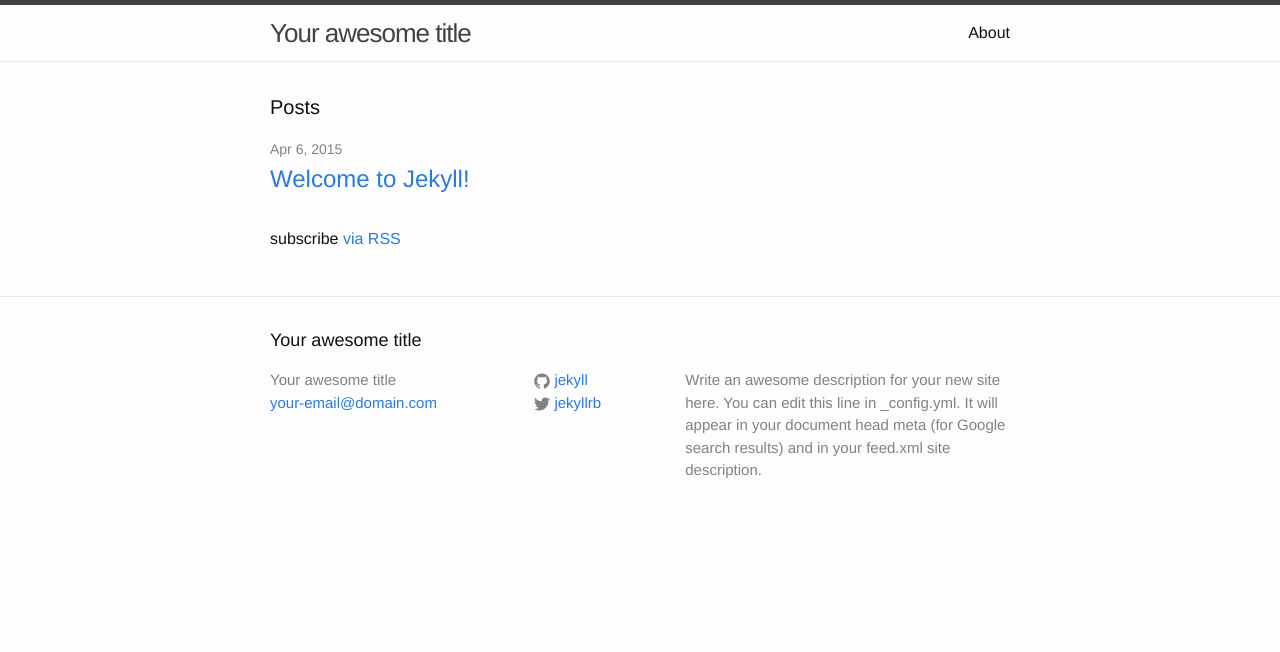
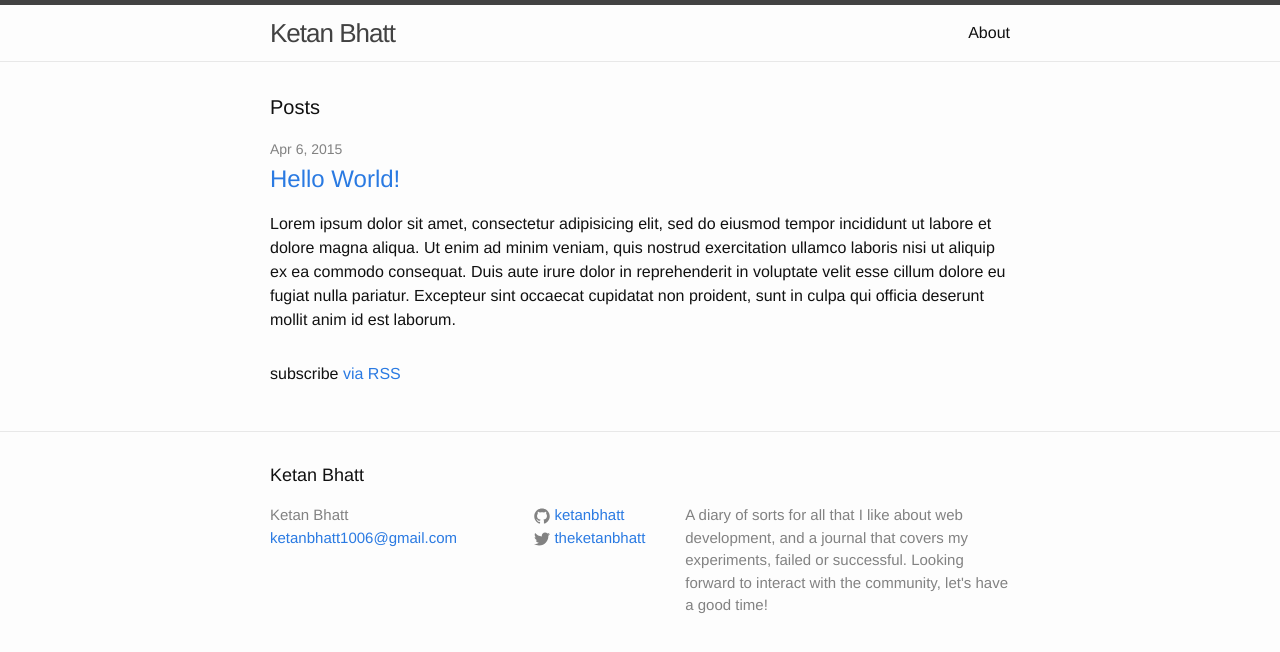
Before and after one commit to ketanbhatt/ketanbhatt.github.io, a Jekyll site: the page built from index.html, in a window 1280 px wide. Shown: the top 652 px of the page. Built offline with Jekyll 4.4.1, drawn with Linux system fonts in a browser that asks for light colours.

Commit message:
Updated about and configured settings

```diff
--- a/_config.yml
+++ b/_config.yml
@@ -1,14 +1,14 @@
 # Site settings
-title: Your awesome title
-email: your-email@domain.com
+title: Ketan Bhatt
+email: ketanbhatt1006@gmail.com
 description: > # this means to ignore newlines until "baseurl:"
-  Write an awesome description for your new site here. You can edit this
-  line in _config.yml. It will appear in your document head meta (for
-  Google search results) and in your feed.xml site description.
+  A diary of sorts for all that I like about web development, and a journal
+  that covers my experiments, failed or successful. Looking forward to
+  interact with the community, let's have a good time!
 baseurl: "" # the subpath of your site, e.g. /blog/
 url: "http://yourdomain.com" # the base hostname & protocol for your site
-twitter_username: jekyllrb
-github_username:  jekyll
+twitter_username: theketanbhatt
+github_username:  ketanbhatt
 
 # Build settings
 markdown: kramdown
--- /dev/null
+++ b/_posts/2015-04-06-hello-world.markdown
@@ -0,0 +1,32 @@
+---
+layout: post
+title:  "Hello World!"
+date:   2015-04-06 21:52:24
+---
+Lorem ipsum dolor sit amet, consectetur adipisicing elit, sed do eiusmod
+tempor incididunt ut labore et dolore magna aliqua. Ut enim ad minim veniam,
+quis nostrud exercitation ullamco laboris nisi ut aliquip ex ea commodo
+consequat. Duis aute irure dolor in reprehenderit in voluptate velit esse
+cillum dolore eu fugiat nulla pariatur. Excepteur sint occaecat cupidatat non
+proident, sunt in culpa qui officia deserunt mollit anim id est laborum.
+
+Lorem ipsum dolor sit amet, consectetur adipisicing elit, sed do eiusmod
+tempor incididunt ut labore et dolore magna aliqua. Ut enim ad minim veniam,
+quis nostrud exercitation ullamco laboris nisi ut aliquip ex ea commodo
+consequat. Duis aute irure dolor in reprehenderit in voluptate velit esse
+cillum dolore eu fugiat nulla pariatur. Excepteur sint occaecat cupidatat non
+proident, sunt in culpa qui officia deserunt mollit anim id est laborum.
+
+Lorem ipsum dolor sit amet, consectetur adipisicing elit, sed do eiusmod
+tempor incididunt ut labore et dolore magna aliqua. Ut enim ad minim veniam,
+quis nostrud exercitation ullamco laboris nisi ut aliquip ex ea commodo
+consequat. Duis aute irure dolor in reprehenderit in voluptate velit esse
+cillum dolore eu fugiat nulla pariatur. Excepteur sint occaecat cupidatat non
+proident, sunt in culpa qui officia deserunt mollit anim id est laborum.
+
+Lorem ipsum dolor sit amet, consectetur adipisicing elit, sed do eiusmod
+tempor incididunt ut labore et dolore magna aliqua. Ut enim ad minim veniam,
+quis nostrud exercitation ullamco laboris nisi ut aliquip ex ea commodo
+consequat. Duis aute irure dolor in reprehenderit in voluptate velit esse
+cillum dolore eu fugiat nulla pariatur. Excepteur sint occaecat cupidatat non
+proident, sunt in culpa qui officia deserunt mollit anim id est laborum.
--- a/index.html
+++ b/index.html
@@ -14,6 +14,7 @@ layout: default
         <h2>
           <a class="post-link" href="{{ post.url | prepend: site.baseurl }}">{{ post.title }}</a>
         </h2>
+        {{ post.excerpt }}
       </li>
     {% endfor %}
   </ul>
```
Also changed, not shown: _posts/2015-04-06-welcome-to-jekyll.markdown (deleted, +0 -25 lines), about.md (+3 -3 lines).
